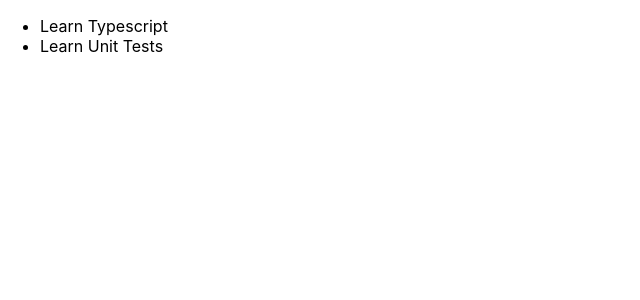
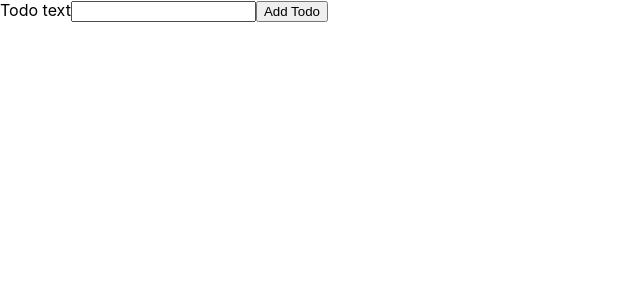
Before and after one commit to Hecktors/react-with-typescript, a React (Create React App) app: page / in a window 1280 px wide. Shown: the top 300 px of the page, without its empty margins (0-640 px from the left). Built offline with nearby package versions, Linux system fonts and the light colour scheme.

Commit message:
Add NewTodo form

```diff
--- a/src/App.tsx
+++ b/src/App.tsx
@@ -1,12 +1,18 @@
-import React from 'react'
+import { useState } from 'react'
+import NewTodo from './components/NewTodo'
 import Todos from './components/Todos'
 import Todo from './models/todo'
 
-const todos = [new Todo('Learn Typescript'), new Todo('Learn Unit Tests')]
+function App() {
+  const [todos, setTodos] = useState<Todo[]>([])
 
-function App() {
+  const addTodoHandler = (todoText: string) => {
+    setTodos((prevTodos) => prevTodos.concat(new Todo(todoText)))
+  }
+
   return (
     <div>
+      <NewTodo onAddTodo={addTodoHandler} />
       <Todos items={todos} />
     </div>
   )
--- /dev/null
+++ b/src/components/NewTodo.tsx
@@ -0,0 +1,29 @@
+import { useRef } from 'react'
+
+const NewTodo: React.FC<{ onAddTodo: (todo: string) => void }> = (props) => {
+  const todoTextInputRef = useRef<HTMLInputElement>(null)
+
+  const onSubmitHandler = (event: React.FormEvent) => {
+    event.preventDefault()
+    const enteredText = todoTextInputRef.current!.value
+
+    if (enteredText.trim().length === 0) {
+      // throw an error
+      return
+    }
+    return props.onAddTodo(enteredText)
+  }
+
+  // Using todo state and change handler
+  // const handleChange = (event: React.FormEvent<HTMLInputElement>) => { ...}
+
+  return (
+    <form onSubmit={onSubmitHandler}>
+      <label htmlFor='text'>Todo text</label>
+      <input type='text' id='text' ref={todoTextInputRef} />
+      <button>Add Todo</button>
+    </form>
+  )
+}
+
+export default NewTodo
--- a/src/components/TodoItem.tsx
+++ b/src/components/TodoItem.tsx
@@ -1,5 +1,3 @@
-import React from 'react'
-
 const TodoItem: React.FC<{ text: string }> = (props) => {
   return <li>{props.text}</li>
 }
--- a/src/components/Todos.tsx
+++ b/src/components/Todos.tsx
@@ -1,4 +1,3 @@
-import React from 'react'
 import Todo from '../models/todo'
 import TodoItem from './TodoItem'
 
--- a/src/index.tsx
+++ b/src/index.tsx
@@ -1,4 +1,3 @@
-import React from 'react'
 import ReactDOM from 'react-dom/client'
 import './index.css'
 import App from './App'
```
